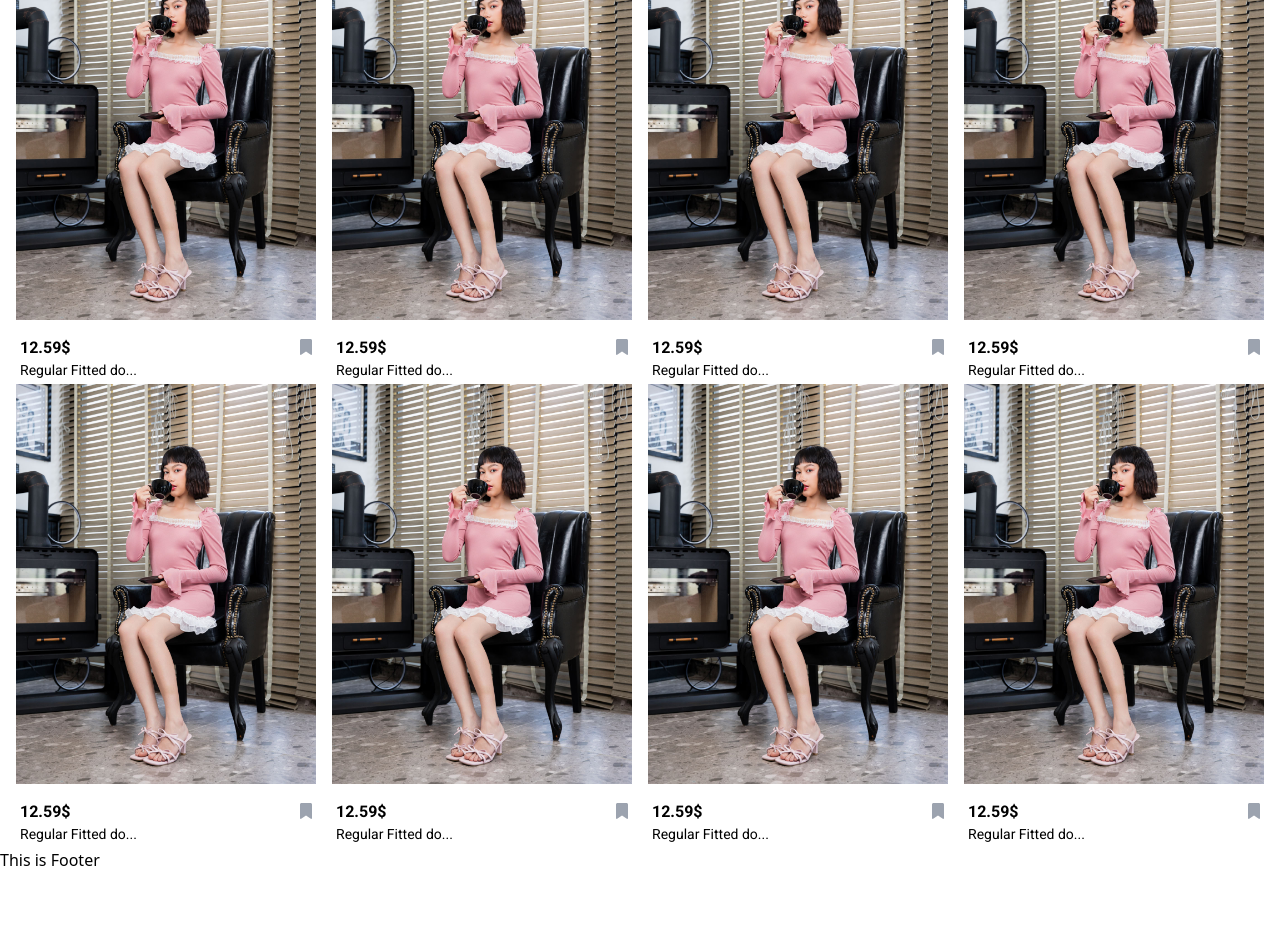
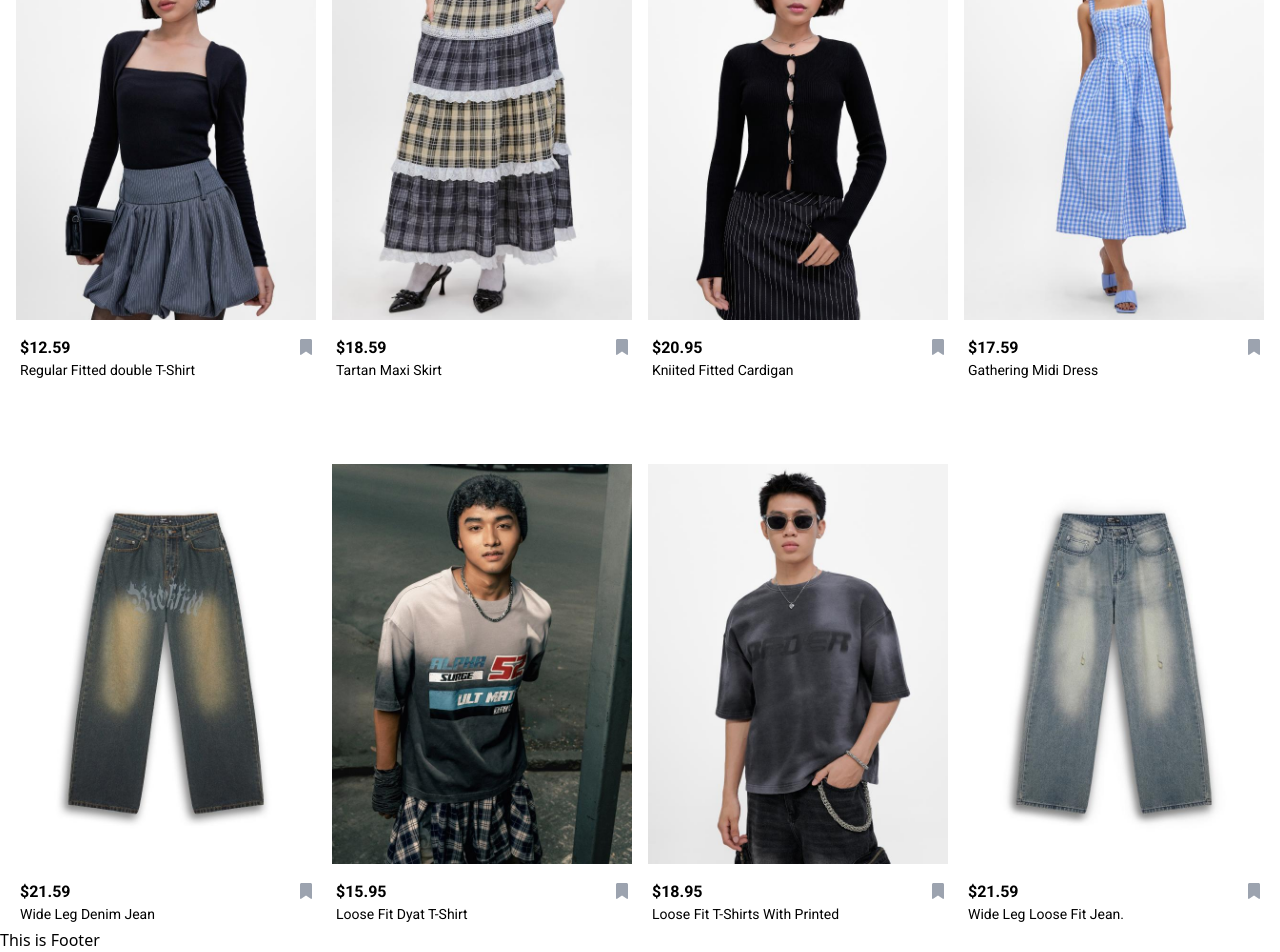
Before and after one commit to UdomHorn/Ten11, a React (Vite) app: page / in a window 1280 px wide. Shown: the part 1555-2507 px from the top of the page. Before the commit the page ends 2427 px from the top, so only its background shows below. Built offline with nearby package versions, Linux system fonts and the light colour scheme; a web font is replaced by a local one.

Commit message:
replace image change text in home

```diff
--- a/src/Component/Home.jsx
+++ b/src/Component/Home.jsx
@@ -2,6 +2,15 @@ import React from 'react'
 import img1 from '../assets/Images/TEN11 - Puppy Love Collection App Banner.jpg'
 import img2 from '../assets/Images/8J6A0448.jpg'
 import img3 from '../assets/Images/8J6A0460.jpg'
+import img4 from '../assets/Images/ZANDO01.04.202511292-cr-450x672.jpg'
+import img5 from '../assets/Images/ZD__5329-cr-450x672.jpg'
+import img6 from '../assets/Images/ZANDO9936-cr-450x672.jpg'
+import img7 from '../assets/Images/ZANDO270320259290-cr-450x672.jpg'
+import img8 from '../assets/Images/IMG_0162 copy-cr-450x672.jpg'
+import img9 from '../assets/Images/DSC07491-cr-450x672.jpg'
+import img10 from '../assets/Images/Pomelo studio11594-cr-450x672.jpg'
+import img11 from '../assets/Images/IMG_0162 copy-cr-450x672(1).jpg'
+
 import {faBookmark} from '@fortawesome/free-solid-svg-icons'
 import { FontAwesomeIcon } from '@fortawesome/react-fontawesome'
 
@@ -32,124 +41,124 @@ const Home = () => {
         <div className='grid grid-cols-2 max-sm:grid-cols-1 gap-4 px-4'>
         <div className='flex gap-4  '>
           <div>
-            <img src={img2} alt="" />
+            <img src={img4} alt="" />
             <div className='mt-3 p-1'>
             <div className='flex justify-between '>
               <div className='font-bold text-base '>
-                12.59$
+                $12.59
               </div>
               <div className='text-gray-400  '>
               <FontAwesomeIcon icon={faBookmark} />
               </div>
             </div>
-            <p className='text-sm'>Regular Fitted do...</p>
+            <p className='text-sm'>Regular Fitted double T-Shirt</p>
             </div>
           </div>
           <div>
-            <img src={img2} alt="" />
+            <img src={img5} alt="" />
             <div className='mt-3 p-1'>
             <div className='flex justify-between '>
               <div className='font-bold text-base '>
-                12.59$
+              $18.59
               </div>
               <div className='text-gray-400  '>
               <FontAwesomeIcon icon={faBookmark} />
               </div>
             </div>
-            <p className='text-sm'>Regular Fitted do...</p>
+            <p className='text-sm'>Tartan Maxi Skirt</p>
             </div>
           </div>
         </div>
         <div className='flex gap-4 '>
         <div>
-            <img src={img2} alt="" />
+            <img src={img6} alt="" />
             <div className='mt-3 p-1'>
             <div className='flex justify-between '>
               <div className='font-bold text-base '>
-                12.59$
+              $20.95
               </div>
               <div className='text-gray-400  '>
               <FontAwesomeIcon icon={faBookmark} />
               </div>
             </div>
-            <p className='text-sm'>Regular Fitted do...</p>
+            <p className='text-sm'>Kniited Fitted Cardigan</p>
             </div>
           </div>
           <div>
-            <img src={img2} alt="" />
+            <img src={img7} alt="" />
             <div className='mt-3 p-1'>
             <div className='flex justify-between '>
               <div className='font-bold text-base '>
-                12.59$
+              $17.59
               </div>
               <div className='text-gray-400  '>
               <FontAwesomeIcon icon={faBookmark} />
               </div>
             </div>
-            <p className='text-sm'>Regular Fitted do...</p>
+            <p className='text-sm'>Gathering Midi Dress</p>
             </div>
           </div>
         </div>
         </div>
 
-        <div className='grid grid-cols-2 max-sm:grid-cols-1 gap-4 px-4'>
+        <div className='grid grid-cols-2 max-sm:grid-cols-1 gap-4 px-4 mt-20'>
         <div className='flex gap-4  '>
           <div>
-            <img src={img2} alt="" />
+            <img src={img8} alt="" />
             <div className='mt-3 p-1'>
             <div className='flex justify-between '>
               <div className='font-bold text-base '>
-                12.59$
+              $21.59
               </div>
               <div className='text-gray-400  '>
               <FontAwesomeIcon icon={faBookmark} />
               </div>
             </div>
-            <p className='text-sm'>Regular Fitted do...</p>
+            <p className='text-sm'>Wide Leg Denim Jean</p>
             </div>
           </div>
           <div>
-            <img src={img2} alt="" />
+            <img src={img9} alt="" />
             <div className='mt-3 p-1'>
             <div className='flex justify-between '>
               <div className='font-bold text-base '>
-                12.59$
+              $15.95
               </div>
               <div className='text-gray-400  '>
               <FontAwesomeIcon icon={faBookmark} />
               </div>
             </div>
-            <p className='text-sm'>Regular Fitted do...</p>
+            <p className='text-sm'>Loose Fit Dyat T-Shirt</p>
             </div>
           </div>
         </div>
         <div className='flex gap-4 '>
         <div>
-            <img src={img2} alt="" />
+            <img src={img10} alt="" />
             <div className='mt-3 p-1'>
             <div className='flex justify-between '>
               <div className='font-bold text-base '>
-                12.59$
+              $18.95
               </div>
               <div className='text-gray-400  '>
               <FontAwesomeIcon icon={faBookmark} />
               </div>
             </div>
-            <p className='text-sm'>Regular Fitted do...</p>
+            <p className='text-sm'>Loose Fit T-Shirts With Printed</p>
             </div>
           </div>
           <div>
-            <img src={img2} alt="" />
+            <img src={img11} alt="" />
             <div className='mt-3 p-1'>
             <div className='flex justify-between '>
               <div className='font-bold text-base '>
-                12.59$
+              $21.59
               </div>
               <div className='text-gray-400  '>
               <FontAwesomeIcon icon={faBookmark} />
               </div>
             </div>
-            <p className='text-sm'>Regular Fitted do...</p>
+            <p className='text-sm'>Wide Leg Loose Fit Jean.</p>
             </div>
           </div>
         </div>
```
